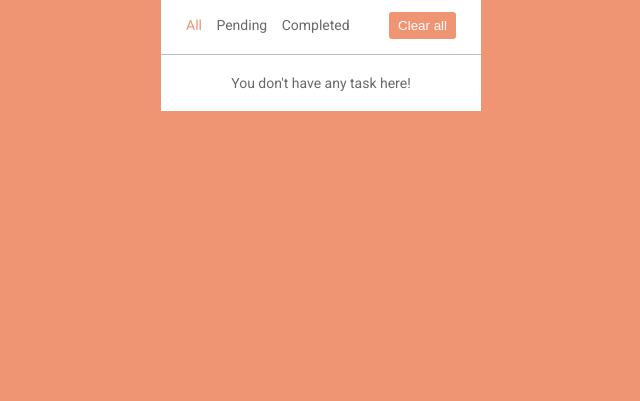
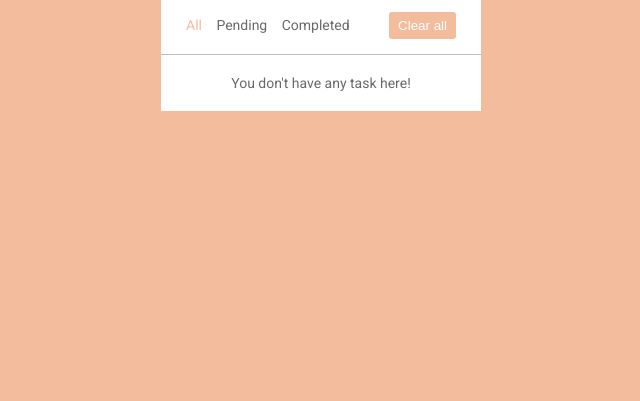
Before and after one commit to ngoc2003/To-Do-List-Project, a plain HTML site: page index.html in a window 1280 px wide. Shown: the part 399-800 px from the top of the page, without its empty margins (319-959 px from the left). Drawn offline with Linux system fonts and the light colour scheme.

Commit message:
change color

```diff
--- a/style.css
+++ b/style.css
@@ -10,14 +10,14 @@ html{
     font-family: 'Roboto', sans-serif;
 }
 :root{
-    --primary-color: #f09573;
+    --primary-color: #f2bc9d;
     --second--color:#bfbfbf;
     --title-font:3rem;
     --font-color: #696969;
     --border-style: .1rem solid var(--second--color);
     --font-size-normal: 1.6rem;
     --font-size-small:1.4rem;
-    --focus-color: #ee774c;
+    --focus-color: #e3a480;
     --margin: 0 2.5rem;
     --box-shadow: 0 .5rem 2rem var(--focus-color);
 }
```
